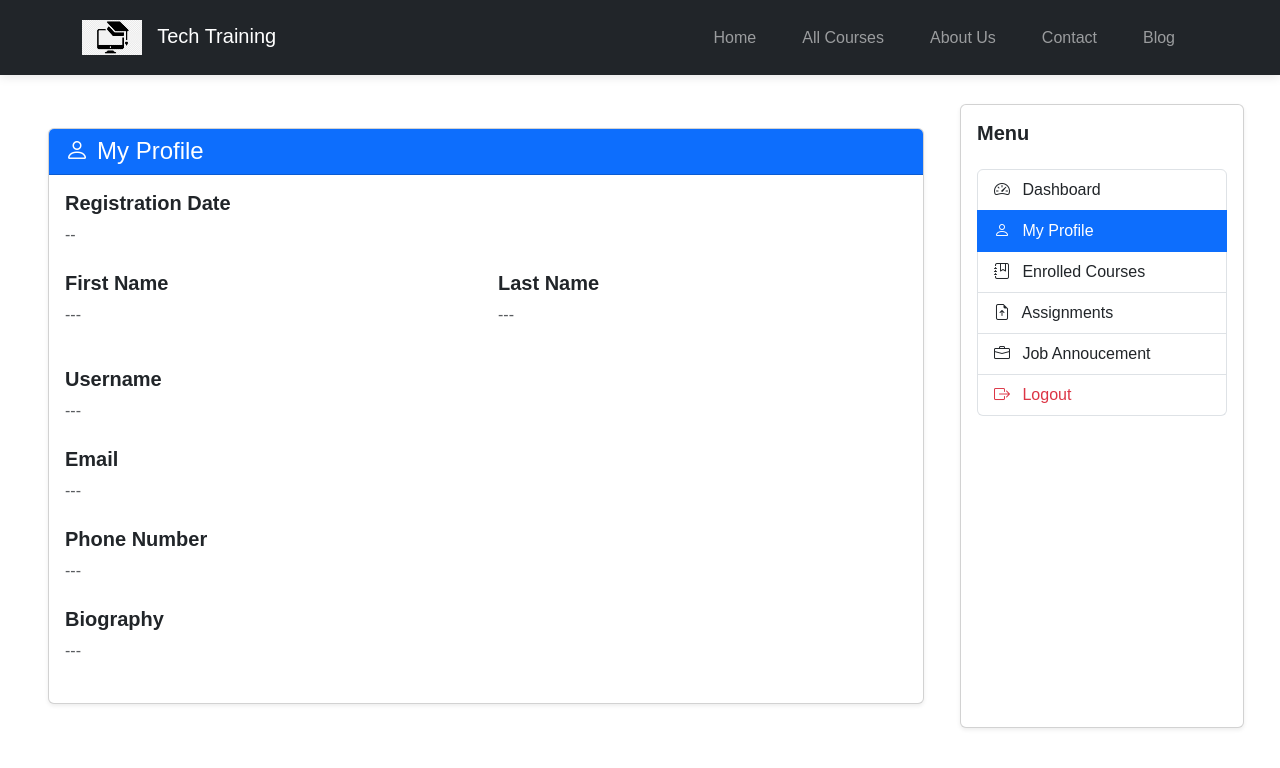
After one commit to Anish-lm10/Sipalaya-Project, a Django app: page /student/profile in a window 1280 px wide. The commit adds this page. Shown: the top 768 px of the page. Run offline with Django 5.2, Linux system fonts and the light colour scheme; some libraries are stand-ins or nearby versions; some web fonts are replaced.

```diff
--- a/main_project/main_page_app/templates/mainpage_html/aboutus.html
+++ b/main_project/main_page_app/templates/mainpage_html/aboutus.html
@@ -20,7 +20,7 @@
 
 <!-- Company Overview Section -->
 <section class="py-5">
-  <div class="container">
+  <div class="container" data-aos="fade-down" data-aos-duration="1000">
     <div class="row ">
       <div class="col-md-12">
         <h2 class="fw-bold mb-4">Company Overview</h2>
--- a/main_project/student_portal/templates/base2.html
+++ b/main_project/student_portal/templates/base2.html
@@ -71,8 +71,8 @@
                         <strong>{{ user.username }}</strong>
                     </li>
                     <li><hr class="dropdown-divider"></li>
-                    <li><a class="dropdown-item" href="#">Dashboard</a></li>
-                    <li><a class="dropdown-item" href="#">My Profile</a></li>
+                    <li><a class="dropdown-item" href="{% url 'dashboard' %}">Dashboard</a></li>
+                    <li><a class="dropdown-item" href="{% url 'myprofile' %}">My Profile</a></li>
                     <li>
                         <form method="post" action="{% url 'logout' %}">
                             {% csrf_token %}
--- /dev/null
+++ b/main_project/student_portal/templates/dashboard/profile.html
@@ -0,0 +1,84 @@
+{% extends 'base2.html' %}
+{% block title %} My Profile {% endblock %}
+{% block content %}
+{% load static %}
+
+<div class="container-fluid">
+  <div class="row p-4">
+    <!-- Main Content - My Profile -->
+    <div class="col-md-9 p-4">
+      <div class="card shadow-sm">
+        <div class="card-header bg-primary text-white">
+          <h4 class="mb-0"><i class="bi bi-person me-2"></i>My Profile</h4>
+        </div>
+        <div class="card-body">
+          <!-- Profile Details -->
+          <div class="row">
+            <div class="col-md-12">
+              <div class="mb-4">
+                <h5 class="fw-bold">Registration Date</h5>
+                <p class="text-muted">{{user.date_joined|date:"F d, Y h:i A"|default:"--"}}</p>
+              </div>
+              <div class="row mb-4">
+                <div class="col-md-6">
+                  <h5 class="fw-bold">First Name</h5>
+                  <p class="text-muted">{{user.first_name|default:"---"}}</p>
+                </div>
+                <div class="col-md-6">
+                  <h5 class="fw-bold">Last Name</h5>
+                  <p class="text-muted">{{user.last_name|default:"---"}}</p>
+                </div>
+              </div>
+              <div class="mb-4">
+                <h5 class="fw-bold">Username</h5>
+                <p class="text-muted">{{user.username|default:"---"}}</p>
+              </div>
+              <div class="mb-4">
+                <h5 class="fw-bold">Email</h5>
+                <p class="text-muted">{{user.email|default:"---"}}</p>
+              </div>
+              <div class="mb-4">
+                <h5 class="fw-bold">Phone Number</h5>
+                <p class="text-muted">{{user.phone|default:"---"}}</p>
+              </div>
+              <div class="mb-4">
+                <h5 class="fw-bold">Biography</h5>
+                <p class="text-muted">{{user.bio|default:"---"}}</p>
+              </div>
+            </div>
+          </div>
+        </div>
+      </div>
+    </div>
+
+    <!-- Right Side - Sidebar Menu -->
+    <div class="col-md-3 mt-md-0 mt-4">
+      <div class="card shadow-sm h-100">
+        <div class="card-body">
+          <h5 class="fw-bold mb-4">Menu</h5>
+          <div class="list-group">
+            <a href="{% url 'dashboard' %}" class="list-group-item list-group-item-action">
+              <i class="bi bi-speedometer2 me-2"></i> Dashboard
+            </a>
+            <a href="{% url 'myprofile' %}" class="list-group-item list-group-item-action active">
+              <i class="bi bi-person me-2"></i> My Profile
+            </a>
+            <a href="#" class="list-group-item list-group-item-action">
+              <i class="bi bi-journal-bookmark me-2"></i> Enrolled Courses
+            </a>
+            <a href="#" class="list-group-item list-group-item-action">
+              <i class="bi bi-file-earmark-arrow-up me-2"></i> Assignments
+            </a>
+            <a href="{% url 'job_listing' %}" class="list-group-item list-group-item-action">
+              <i class="bi bi-briefcase me-2"></i> Job Annoucement
+            </a>
+            <a href="{% url 'logout' %}" class="list-group-item list-group-item-action text-danger">
+              <i class="bi bi-box-arrow-right me-2"></i> Logout
+            </a>
+          </div>
+        </div>
+      </div>
+    </div>
+  </div>
+</div>
+{% endblock %}
--- a/main_project/student_portal/urls.py
+++ b/main_project/student_portal/urls.py
@@ -6,4 +6,6 @@ from .views import *
 
 urlpatterns = [
     path("", dashboard, name="dashboard"),
+    path("profile", my_profile, name="myprofile"),
+    path("job_listing", job_announcements, name="job_listing"),
 ]
--- a/main_project/student_portal/views.py
+++ b/main_project/student_portal/views.py
@@ -2,6 +2,7 @@ from django.shortcuts import render
 
 
 from main_page_app.models import *
+from .models import *
 
 
 # Create your views here.
@@ -9,3 +10,11 @@ from main_page_app.models import *
 def dashboard(request):
     user =request.user
     return render(request, "dashboard/dashboard.html", {"user": user})
+
+def my_profile(request):
+    user =request.user
+    return render(request, "dashboard/profile.html", {"user": user})
+
+def job_announcements(request):
+    active_jobs = JobListing.objects.filter(is_active=True)
+    return render(request, 'dashboard/joblisting.html', {'jobs': active_jobs})
```
Also changed, not shown: main_project/main_page_app/templates/base.html (+13 -2 lines), main_project/main_page_app/templates/mainpage_html/contact.html (+6 -5 lines), main_project/main_page_app/views.py (+40 -10 lines), main_project/main_project/settings/base.py (+8 -0 lines), main_project/student_portal/models.py (+13 -0 lines), main_project/student_portal/templates/dashboard/dashboard.html (+5 -5 lines), main_project/student_portal/templates/dashboard/joblisting.html (added, +76 -0 lines), main_project/main_project/db.sqlite3, main_project/student_portal/migrations/0002_joblisting_is_active_joblisting_job_type.py (added), main_project/student_portal/migrations/0003_joblisting_location.py (added), main_project/student_portal/migrations/0004_joblisting_contact_email.py (added).
